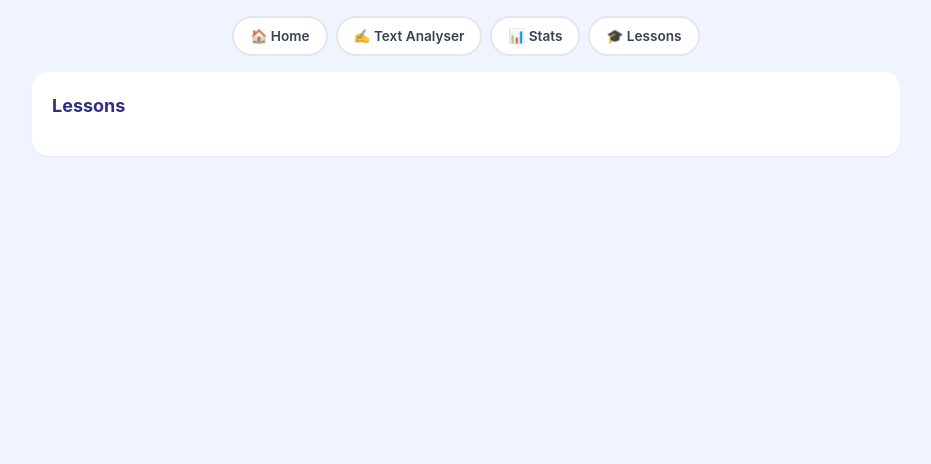
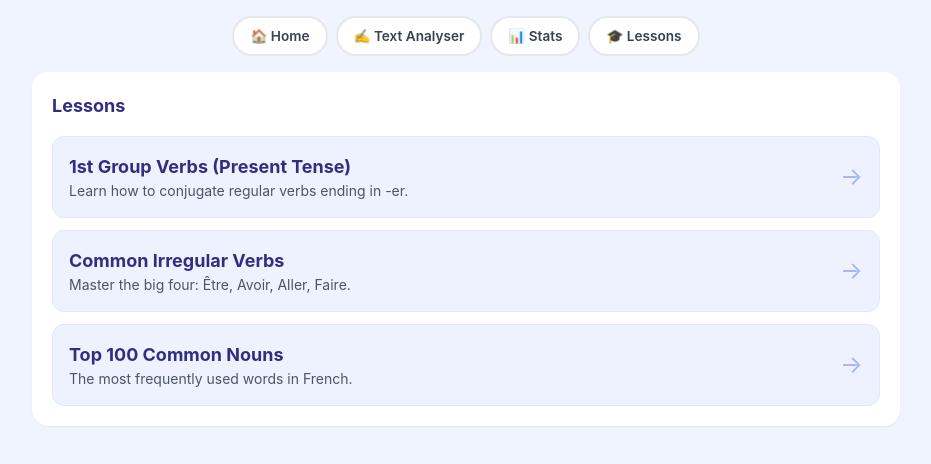
Before and after one commit to choc2014kh-design/FRENCH-LEARNING-APP, a plain HTML site: page index.html in a window 1280 px wide. Both pictures are taken after a click on the button "🎓 Lessons". Shown: the whole page, without its empty margins (174-1105 px from the left). Drawn offline with nearby package versions, Linux system fonts and the light colour scheme; no server answers.

Commit message:
Update index.html

```diff
--- a/index.html
+++ b/index.html
@@ -777,7 +777,28 @@ function showToast(msg) {
 }
 
 function showProgress() { goTo('stats'); }
-function showLessonsMenu() { goTo('lessons'); }
+function showLessonsMenu() {
+  goTo('lessons');
+  const list = document.getElementById('lessons-list');
+  list.innerHTML = '';
+  LESSONS.forEach(lesson => {
+    const btn = document.createElement('div');
+    btn.className = "bg-indigo-50 hover:bg-indigo-100 cursor-pointer p-4 rounded-xl border border-indigo-100 transition flex justify-between items-center group";
+    btn.onclick = () => openLesson(lesson.id);
+    btn.innerHTML = `
+        <div><h3 class="font-bold text-indigo-900 text-lg group-hover:text-indigo-800">${lesson.title}</h3><p class="text-sm text-gray-600">${lesson.description}</p></div>
+        <span class="text-2xl text-indigo-300 group-hover:translate-x-1 transition">→</span>
+    `;
+    list.appendChild(btn);
+  });
+}
+
+function openLesson(id) {
+  const lesson = LESSONS.find(l => l.id === id);
+  if (!lesson) return;
+  goTo('lesson-content');
+  document.getElementById('lesson-body').innerHTML = lesson.content;
+}
 function escapeHtml(str) { return str ? String(str).replace(/&/g,'&amp;').replace(/</g,'&lt;').replace(/>/g,'&gt;') : ''; }
 function escapeAttr(str) { return str ? String(str).replace(/'/g,"\\'").replace(/"/g,'\\"') : ''; }
 function sanitizeId(str) { return String(str).replace(/[^a-zA-Z0-9]/g,'_'); }
```
